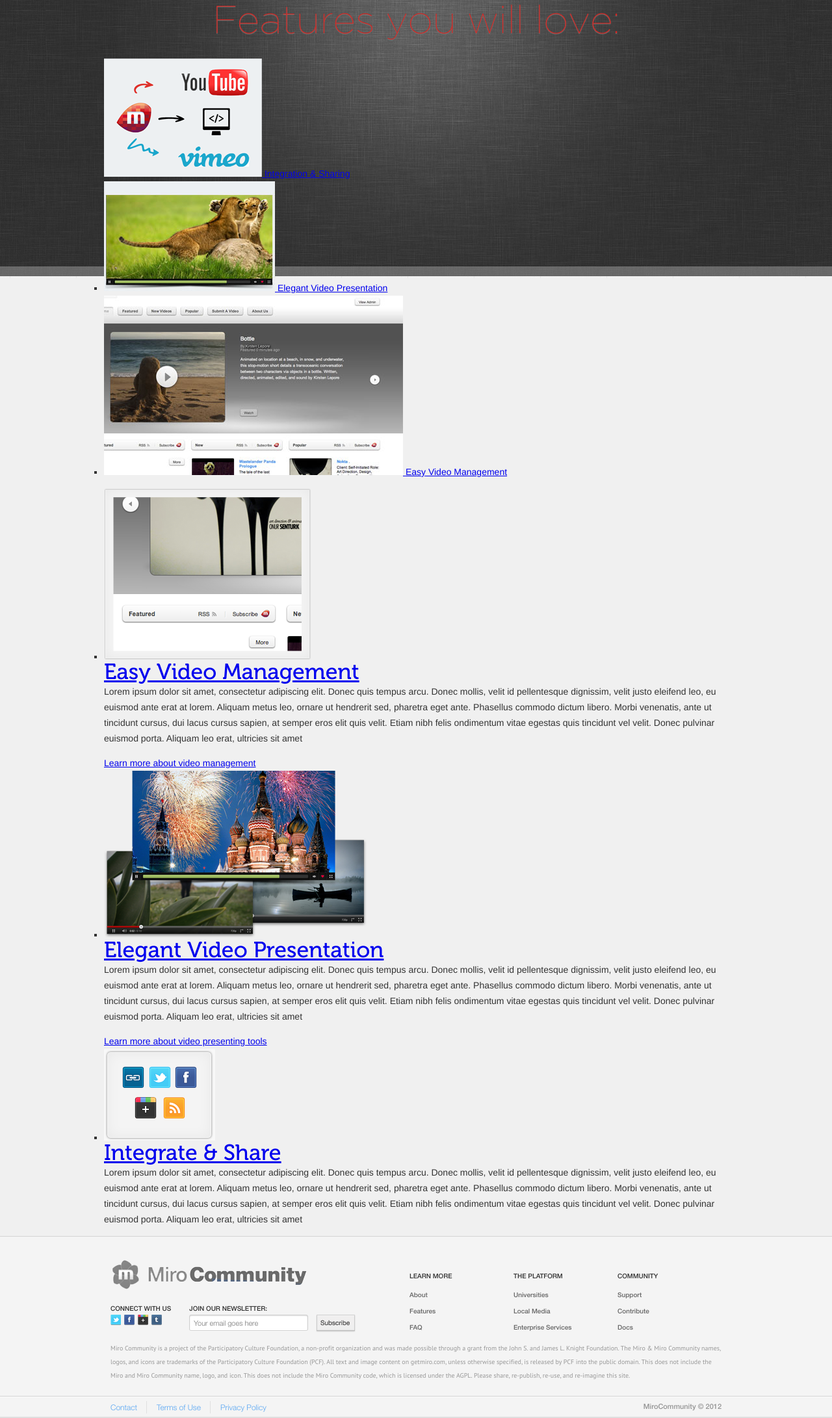
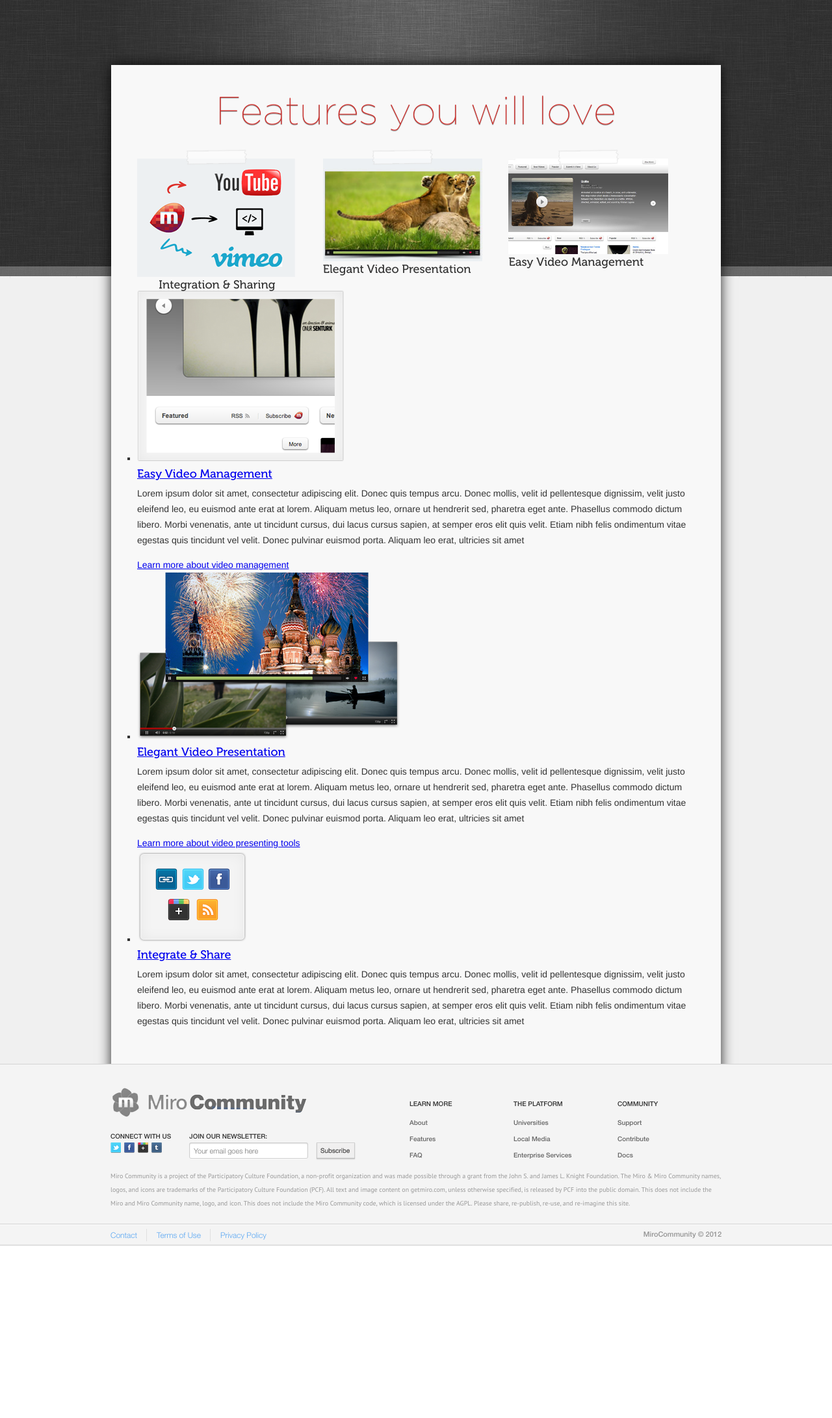
Before and after one commit to pculture/mirocommunity.org, a Django app: template mirocommunity_site/templates/mirocommunity_site/features.html in a window 1280 px wide. Shown: the part 110-2292 px from the top of the page at 65% size. After the commit the page ends 2027 px from the top, so only its background shows below. Run offline with Django 3.2, Linux system fonts and the light colour scheme; the template is opened without the code that fills it, so the values that code supplies are empty.

Commit message:
Initial cleanup of the features page.

```diff
--- a/mirocommunity_site/sass/_layout.scss
+++ b/mirocommunity_site/sass/_layout.scss
@@ -5,6 +5,10 @@
 .l-floatright{
 	float: right;
 	margin: 0 0 10px 38px;
+}
+.l-center{
+	text-align: center;
+	margin: 0 auto;
 }
 
 .l-section{
@@ -26,6 +30,8 @@
 }
 
 .l-60-40{
+	@extend .clearfix;
+
 	& > div{
 		width: .6 * $main-width - $main-padding;
 		float: left;
@@ -37,3 +43,17 @@
 		}
 	}
 }
+
+.l-thirds{
+	@extend .clearfix;
+
+	& > div{
+		width: .333 * $main-width - $main-padding;
+		float: left;
+		padding: 0 $main-padding 0 0;
+
+		&:last-child{
+			padding: 0;
+		}
+	}
+}
--- a/mirocommunity_site/sass/screen.scss
+++ b/mirocommunity_site/sass/screen.scss
@@ -55,6 +55,24 @@ a:hover, a:active { outline: 0; }
 	position: relative;
 }
 
+/**  header  **/
+header {
+	height: 109px;
+	line-height: 110px;
+	border-bottom: 1px solid #313131;
+
+	.logo {
+		position: absolute; left: 10px; top: 30px;
+	}
+}
+	.nav { float: right; margin: 0 124px 0 0;}
+	.nav li { float: left; margin: 0  30px 0 0;}
+	.nav li a { font-family: "HelveticaNeueRegular", Arial, Helvetica, sans-serif; font-size: 14px; color: #546784; line-height: 21px; text-decoration: none;}
+	.nav li a:hover, .nav li a:focus , .nav li a.active { text-decoration: underline;}
+
+	.create-site-btn{ position: absolute; top: 40px; right: 10px;}
+	.create-site-btn:hover, .create-site-btn:focus{ opacity: 0.8; }
+
 /** main  **/
 #main {
 	background: url(../images/banner-bg.png) repeat-x top left;
@@ -104,6 +122,12 @@ a:hover, a:active { outline: 0; }
 			background: url(../images/icons/heart.png) no-repeat left center;
 		}
 	}
+	h3{
+		font-family: "MuseoSlab500", Arial, Helvetica, sans-serif;
+		font-size: $large;
+		color: #333333;
+		font-weight: normal;
+	}
 
 	p, ul, ol, dl, blockquote{
 		color: #333333;
@@ -119,24 +143,24 @@ a:hover, a:active { outline: 0; }
 		list-style: decimal outside;
 	}
 }
-/**  header  **/
-header {
-	height: 109px;
-	line-height: 110px;
-	border-bottom: 1px solid #313131;
-}
-/**   logo **/
-header .logo { position: absolute; left: 10px; top: 30px; }
 
-/**  nav  **/
-.nav { float: right; margin: 0 124px 0 0;}
-.nav li { float: left; margin: 0  30px 0 0;}
-.nav li a { font-family: "HelveticaNeueRegular", Arial, Helvetica, sans-serif; font-size: 14px; color: #546784; line-height: 21px; text-decoration: none;}
-.nav li a:hover, .nav li a:focus , .nav li a.active { text-decoration: underline;}
+	.taped{
+		position: relative;
+		padding-top: 14px;
 
-.create-site-btn{ position: absolute; top: 40px; right: 10px;}
-.create-site-btn:hover, .create-site-btn:focus{ opacity: 0.8; }
-
+		& > img{
+			max-width: 100%;
+		}
+		&:before{
+			content: "";
+			background: url(../images/tape.png) top center no-repeat;
+			position: absolute;
+			top: 0;
+			left: 0;
+			width: 100%;
+			height: 24px;
+		}
+	}
 
 /**  banner-wrap **/
 #banner-wrap { position: relative; height: 425px; overflow: hidden;/* background: url(../images/bg-banner.jpg) repeat-x; height: 425px; width: 100%; min-width: 960px; padding-top: 20px;*/}
--- a/mirocommunity_site/static/mirocommunity_site/css/screen.css
+++ b/mirocommunity_site/static/mirocommunity_site/css/screen.css
@@ -32,6 +32,8 @@ article, aside, details, figcaption, figure, footer, header, hgroup, menu, nav,
 
 .l-floatright { float: right; margin: 0 0 10px 38px; }
 
+.l-center { text-align: center; margin: 0 auto; }
+
 .l-section { margin-bottom: 40px; }
 
 .l-bordered-box { padding-top: 40px; position: relative; background: url(../images/line.png) no-repeat 480px 40px; border-top: #d4d4d4 solid 1px; }
@@ -39,6 +41,9 @@ article, aside, details, figcaption, figure, footer, header, hgroup, menu, nav,
 
 .l-60-40 > div { width: 474.8px; float: left; padding: 0 40px 0 0; }
 .l-60-40 > div + div { width: 303.2px; padding: 0 0 0 40px; }
+
+.l-thirds > div { width: 245.714px; float: left; padding: 0 40px 0 0; }
+.l-thirds > div:last-child { padding: 0; }
 
 /** Base Body Styles **/
 body { width: 100%; min-width: 960px; background: #f0f0f0; }
@@ -75,34 +80,18 @@ a:focus { outline: thin dotted; }
 a:hover, a:active { outline: 0; }
 
 /** Contain floats: h5bp.com/q **/
-.clearfix:before, .clearfix:after { content: ""; display: table; }
+.clearfix:before, .l-60-40:before, .l-thirds:before, .clearfix:after, .l-60-40:after, .l-thirds:after { content: ""; display: table; }
 
-.clearfix:after { clear: both; }
+.clearfix:after, .l-60-40:after, .l-thirds:after { clear: both; }
 
-.clearfix { *zoom: 1; }
+.clearfix, .l-60-40, .l-thirds { *zoom: 1; }
 
 .container { width: 960px; height: 100%; margin: 0 auto; position: relative; }
 
-/** main  **/
-#main { background: url(../images/banner-bg.png) repeat-x top left; min-width: 990px; min-height: 428px; overflow: hidden; position: relative; }
-#main:before { background: url(../images/banner-bg-light.jpg) no-repeat top center; display: block; position: absolute; top: 0; left: 0; width: 100%; height: 408px; content: ""; }
-#main h1 { font-family: "GothamThinRegular", Arial, Helvetica, sans-serif; font-size: 60px; font-weight: normal; color: #d62622; line-height: 60px; text-align: center; margin-bottom: 30px; text-shadow: 0px 1px 1px #777777; }
-#main h2 { font-family: "MuseoSlab500", Arial, Helvetica, sans-serif; font-size: 30px; font-weight: normal; line-height: 30px; margin-bottom: 30px; }
-#main h2.accent { color: #d62622; }
-#main h2.icon { padding-left: 30px; }
-#main h2.icon-tools { background: url(../images/icons/tools.png) no-repeat left 1px; }
-#main h2.icon-heart { background: url(../images/icons/heart.png) no-repeat left center; }
-#main p, #main ul, #main ol, #main dl, #main blockquote { color: #333333; font-size: 14px; font-family: Helvetica, Tahoma, Arial, Geneva, sans-serif; line-height: 24px; margin-bottom: 14px; }
-#main ul { list-style: square outside; }
-#main ol { list-style: decimal outside; }
-
 /**  header  **/
 header { height: 109px; line-height: 110px; border-bottom: 1px solid #313131; }
-
-/**   logo **/
 header .logo { position: absolute; left: 10px; top: 30px; }
 
-/**  nav  **/
 .nav { float: right; margin: 0 124px 0 0; }
 
 .nav li { float: left; margin: 0  30px 0 0; }
@@ -114,6 +103,24 @@ header .logo { position: absolute; left: 10px; top: 30px; }
 .create-site-btn { position: absolute; top: 40px; right: 10px; }
 
 .create-site-btn:hover, .create-site-btn:focus { opacity: 0.8; }
+
+/** main  **/
+#main { background: url(../images/banner-bg.png) repeat-x top left; min-width: 990px; min-height: 428px; overflow: hidden; position: relative; }
+#main:before { background: url(../images/banner-bg-light.jpg) no-repeat top center; display: block; position: absolute; top: 0; left: 0; width: 100%; height: 408px; content: ""; }
+#main h1 { font-family: "GothamThinRegular", Arial, Helvetica, sans-serif; font-size: 60px; font-weight: normal; color: #d62622; line-height: 60px; text-align: center; margin-bottom: 30px; text-shadow: 0px 1px 1px #777777; }
+#main h2 { font-family: "MuseoSlab500", Arial, Helvetica, sans-serif; font-size: 30px; font-weight: normal; line-height: 30px; margin-bottom: 30px; }
+#main h2.accent { color: #d62622; }
+#main h2.icon { padding-left: 30px; }
+#main h2.icon-tools { background: url(../images/icons/tools.png) no-repeat left 1px; }
+#main h2.icon-heart { background: url(../images/icons/heart.png) no-repeat left center; }
+#main h3 { font-family: "MuseoSlab500", Arial, Helvetica, sans-serif; font-size: 18px; color: #333333; font-weight: normal; }
+#main p, #main ul, #main ol, #main dl, #main blockquote { color: #333333; font-size: 14px; font-family: Helvetica, Tahoma, Arial, Geneva, sans-serif; line-height: 24px; margin-bottom: 14px; }
+#main ul { list-style: square outside; }
+#main ol { list-style: decimal outside; }
+
+.taped { position: relative; padding-top: 14px; }
+.taped > img { max-width: 100%; }
+.taped:before { content: ""; background: url(../images/tape.png) top center no-repeat; position: absolute; top: 0; left: 0; width: 100%; height: 24px; }
 
 /**  banner-wrap **/
 #banner-wrap { position: relative; height: 425px; overflow: hidden; /* background: url(../images/bg-banner.jpg) repeat-x; height: 425px; width: 100%; min-width: 960px; padding-top: 20px;*/ }
--- a/mirocommunity_site/templates/mirocommunity_site/college.html
+++ b/mirocommunity_site/templates/mirocommunity_site/college.html
@@ -20,7 +20,7 @@
 		<p>You may be starting to feel like you’re in the business of having to constantly chase down media from all sides or letting it fall through the cracks. Or that you’re becoming a technology company in order to keep up with the quickly changing media landscape and the increasing demands around media management within your institution.</p>
 	</div>
 
-	<div class="l-bordered-box l-60-40 clearfix">
+	<div class="l-bordered-box l-60-40">
 		<div>
 			<h2 class='icon icon-tools'>How Does it Work?</h2>
 			<p>Miro Community allows you to run a beautiful video presentation website on your own domain, without having to maintain the software. It has advanced curation and moderation functions, is highly customizable, and doesn’t take a lot of time to manage or run.</p>
--- a/mirocommunity_site/templates/mirocommunity_site/features.html
+++ b/mirocommunity_site/templates/mirocommunity_site/features.html
@@ -1,40 +1,29 @@
 {% extends "mirocommunity_site/__base.html" %}
 
-{% block content-wrap %}
-<div id="page-wrap">
-	<div class="top-shadow"></div>
+{% block content-inner %}
+<h1>Features you will love</h1>
+<div class="l-thirds">
+	<div>
+		<figure class="taped">
+			<img src="{{ STATIC_URL }}mirocommunity_site/images/youtube.png">
+		</figure>
+		<h3 class='l-center'>Integration &amp; Sharing</h3>
+	</div>
 
-	<div id="page-inner-wrap">
-		{% block content %}
-		<div id="features">
+	<div>
+		<figure class="taped">
+			<img src="{{ STATIC_URL }}mirocommunity_site/images/lion.jpg">
+		</figure>
+		<h3>Elegant Video Presentation</h3>
+	</div>
 
-				<h1 class="title-big-thin">Features you will love:</h1>
-				<ul class="features-list">
-					<li>
-						<span class="grip"></span>
-						<a class="features-frame" href="#">
-							<img class="features-image" src="{{ STATIC_URL }}mirocommunity_site/images/youtube.png" alt="image">
-						</a>
-						<a class="feature-title" href="#">Integration &amp; Sharing</a>
-					</li>
-
-					<li>
-						<span class="grip"></span>
-						<a class="features-frame" href="#">
-							<img class="features-image" src="{{ STATIC_URL }}mirocommunity_site/images/lion.jpg" alt="image">
-						</a>
-						<a class="feature-title" href="#">Elegant Video Presentation</a>
-					</li>
-
-					<li>
-						<span class="grip"></span>
-						<a class="features-frame" href="#">
-							<img class="features-image" src="{{ STATIC_URL }}mirocommunity_site/images/img3.jpg" alt="image">
-						</a>
-						<a class="feature-title" href="#">Easy Video Management</a>
-					</li>
-
-				</ul>
+	<div>
+		<figure class="taped">
+			<img class="features-image" src="{{ STATIC_URL }}mirocommunity_site/images/img3.jpg">
+		</figure>
+		<h3>Easy Video Management</h3>
+	</div>
+</div>
 
 <ul class="features-detailed">
 	<li>
@@ -64,8 +53,4 @@
 
 	</li>
 </ul>{# /#features-detailed #}
-		</div>{# /#features #}
 {% endblock %}
-	</div>{# /.page-inner-wrap #}
-</div>{# /#page-wrap #}
-{% endblock %}
```
Also changed, not shown: mirocommunity_site/static/mirocommunity_site/images/tape.png (renamed from mirocommunity_site/static/mirocommunity_site/images/holder.png). Lines whose indentation alone changed are shown as unchanged.
